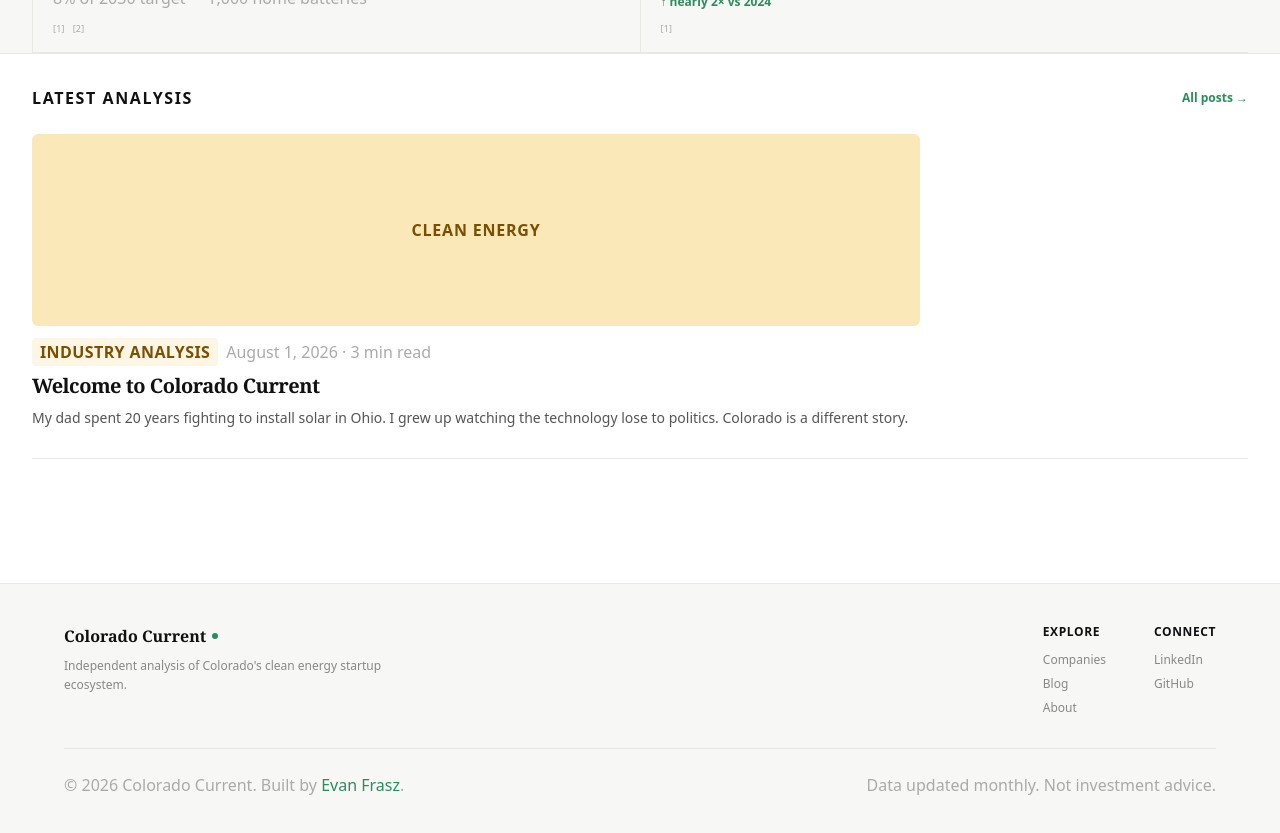
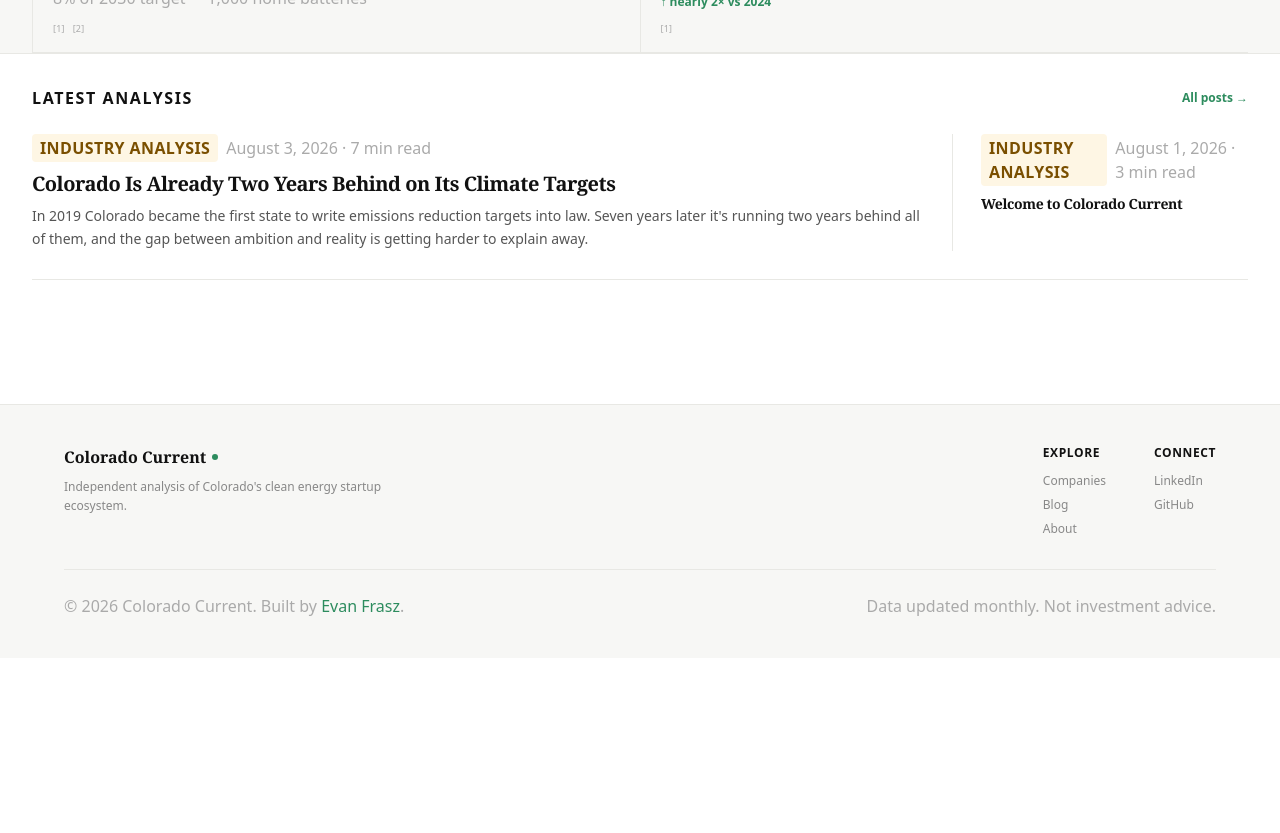
Before and after one commit to FrazRoc/colorado-current, a Next.js app: page / in a window 1280 px wide. Shown: the part 820-1653 px from the top of the page. After the commit the page ends 1478 px from the top, so only its background shows below. Built offline with nearby package versions, Linux system fonts and the light colour scheme.

Commit message:
removed blog post image. added new blog post about emissions targets

```diff
--- a/src/components/blog/PostCard.tsx
+++ b/src/components/blog/PostCard.tsx
@@ -10,25 +10,11 @@
 
 export default function PostCard({ post, featured = false, compact = false }: Props) {
   const style = getSectorStyle(post.type);
-  const imgHeight = featured ? "h-48" : compact ? "h-20" : "h-28";
 
   return (
     <Link href={`/blog/${post.slug}`} className="no-underline group block">
-      {/* Image placeholder — replace with next/image when photos are available */}
-      <div
-        className={`${imgHeight} rounded-md mb-3 flex items-center justify-center`}
-        style={{ background: style.placeholder }}
-      >
-        <span
-          className="text-tag font-sans font-semibold uppercase tracking-wider"
-          style={{ color: style.text }}
-        >
-          {post.sector || post.type}
-        </span>
-      </div>
-
       {/* Type tag + date */}
-      <div className="flex items-center gap-2 mb-1.5">
+      <div className="flex items-center gap-2 mb-2">
         <span
           className="text-tag font-sans font-bold uppercase tracking-wide px-2 py-0.5 rounded-sm"
           style={{ background: style.bg, color: style.text }}
@@ -42,8 +28,8 @@
 
       {/* Title */}
       <h3
-        className={`font-serif font-bold text-ink leading-snug tracking-tight group-hover:text-cc-green transition-colors ${
-          featured ? "text-xl mb-2" : compact ? "text-sm" : "text-base"
+        className={`font-serif font-bold text-ink leading-snug tracking-tight group-hover:text-cc-green transition-colors mb-2 ${
+          featured ? "text-xl" : compact ? "text-sm" : "text-base"
         }`}
       >
         {post.title}
@@ -51,7 +37,7 @@
 
       {/* Excerpt — only on non-compact */}
       {!compact && post.excerpt && (
-        <p className="text-sm font-sans text-ink-secondary leading-relaxed mt-1">
+        <p className="text-sm font-sans text-ink-secondary leading-relaxed">
           {post.excerpt}
         </p>
       )}
--- /dev/null
+++ b/src/content/posts/colorado-emissions-gap.mdx
@@ -0,0 +1,34 @@
+---
+title: "Colorado Is Already Two Years Behind on Its Climate Targets"
+excerpt: "In 2019 Colorado became the first state to write emissions reduction targets into law. Seven years later it's running two years behind all of them, and the gap between ambition and reality is getting harder to explain away."
+date: "2026-08-03"
+readTime: "7 min read"
+type: "Industry analysis"
+sector: "Policy"
+---
+
+In 2019 the Colorado legislature did something no other state had done: it wrote greenhouse gas reduction targets directly into law.
+
+Not executive orders that the next administration could quietly let expire, not aspirational goals sitting in a policy document somewhere, but statutory targets with real deadlines. The original law, HB 19-1261, required the state to cut emissions 26% below 2005 levels by 2025, 50% by 2030, and 90% by 2050. Subsequent legislation strengthened those commitments further, adding interim milestones and updating the 2050 target to true net-zero.
+
+What those laws lack is an enforcement mechanism with real consequences for missing them.
+
+The Air Quality Control Commission, a panel of part-time volunteer commissioners, is tasked with writing rules aimed at hitting the targets. But if the rules don't produce enough reductions and statutory deadlines slip, there is no automatic penalty or backstop. Colorado was supposed to be the national model for statutory climate policy. Seven years later, it's turning into a case study on the gap between ambition and enforcement.
+
+The state is currently running roughly two years behind on its goals.
+
+The December 2025 greenhouse gas inventory put actual 2025 emissions at around 115 million metric tons against a statutory target of 109 million. That 6 million ton gap is roughly equivalent to the annual output of Xcel's two remaining coal units at Comanche Station. Colorado now expects to hit its 2025 target in 2027, with the 2030 goal tracking closer to 2031. Importantly, the state was already running about a year behind schedule before federal policy shifts occurred. Federal rollbacks didn't create this deficit, they simply widened it.
+
+The sector by sector picture explains why closing the gap has proved so hard.
+
+The power sector is genuinely delivering. Coal retirements have accelerated, renewables now account for around 43% of electricity generation, and the AQCC enacted tighter landfill methane rules at the end of 2025. The state has also made real progress cutting methane from oil and gas production under Regulation 7. These are real reductions, and they're the main reason Colorado's overall emissions numbers have moved at all.
+
+Transportation tells the opposite story. Coal plant retirements have pushed electricity off the top of the emissions chart, and transportation has taken its place as the state's largest source. Its footprint is essentially flat compared to the 2005 baseline. Vehicle miles traveled bounced right back after pandemic-era dips, undercutting state projections for a 40% reduction in transportation emissions by 2030. Federal rollbacks made this harder: the $7,500 EV tax credit was eliminated, fuel efficiency standards are being rolled back, and the Trump administration rescinded NEVI charging grants that Colorado had been counting on to build out infrastructure along the Front Range and into rural communities.
+
+Buildings and agriculture haven't moved much either. Building emissions remain stubbornly tied to natural gas heating and cooking, and while the PUC ordered investor-owned gas utilities to cut emissions 41% by 2035, more aggressively than the utilities asked for, that work is just getting started. Agricultural emissions, while a smaller portion of the overall picture, have been flat for years with no significant policy pressure to change that.
+
+What makes this moment particularly interesting is that the emissions gap became a central issue in the Democratic primary for governor, which Weiser won over Bennet in June by 10 points. Bennet's argument was essentially that Colorado needs a fundamentally different mechanism: a cap-and-invest program that puts a declining cap on total emissions, auctions permits to polluters, and reinvests the revenue in clean energy programs and utility bill relief. It's the model Washington state and California have used, and backers like the Environmental Defense Fund have pushed for something like it in Colorado for years.
+
+Weiser won without endorsing it. He cited concerns about TABOR, the state's taxpayer bill of rights, which makes carbon pricing programs legally complicated in Colorado, and instead focused on investing in geothermal, battery storage, and solar. He's now the presumptive next governor, which means the question of whether Colorado adopts a cap-and-invest program, or something that achieves the same effect through different means, is going to land on his desk. And in the meantime, the gap keeps widening.
+
+Colorado can still make the adjustments it needs, but it requires the state to treat transportation emissions with the same urgency it's applied to the power sector, to use every lever of state authority it controls rather than waiting on Washington, and to have an honest conversation about whether the current suite of policies is actually calibrated to hit legally mandated targets or just to look like progress. The companies building heat pumps in Broomfield, the software platforms helping utilities manage grid demand in Boulder, the geothermal developers drilling in Weld County are part of the answer. But policy has to move at the same pace, and right now it isn't.
```
